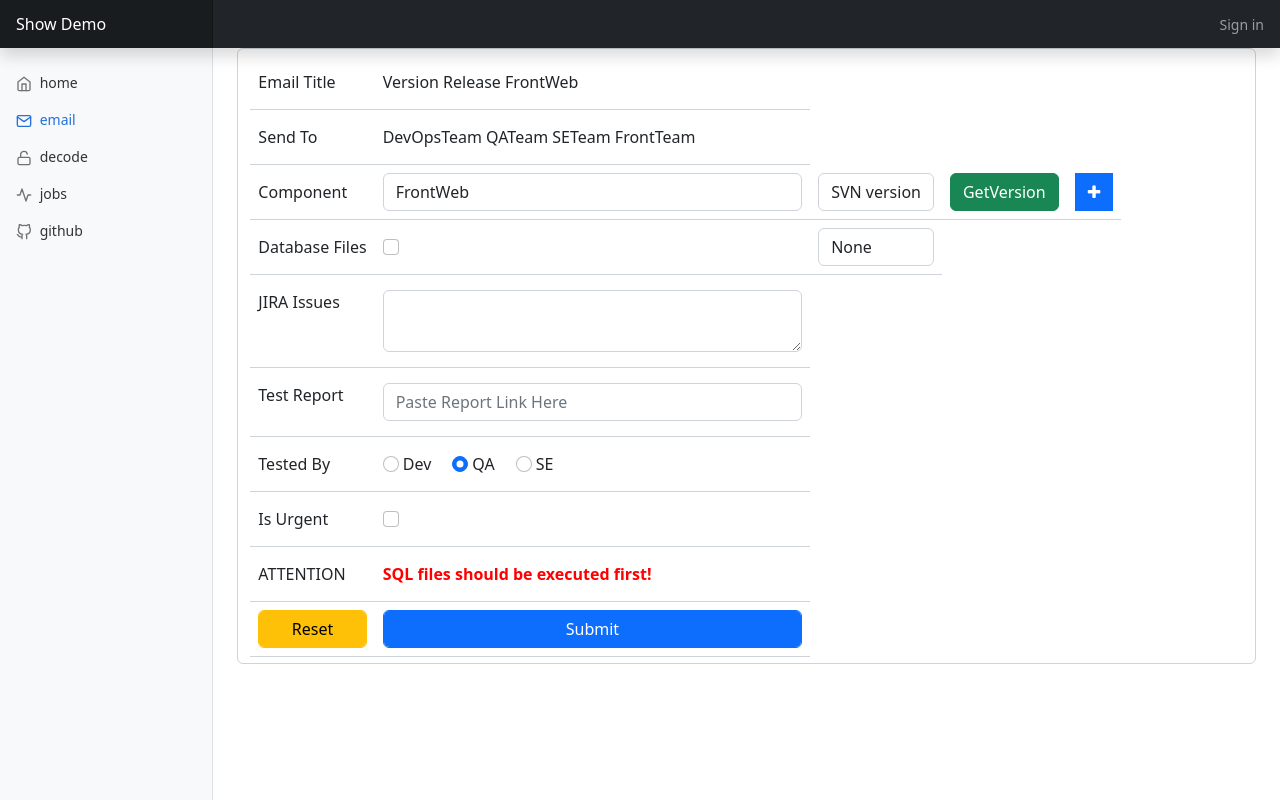
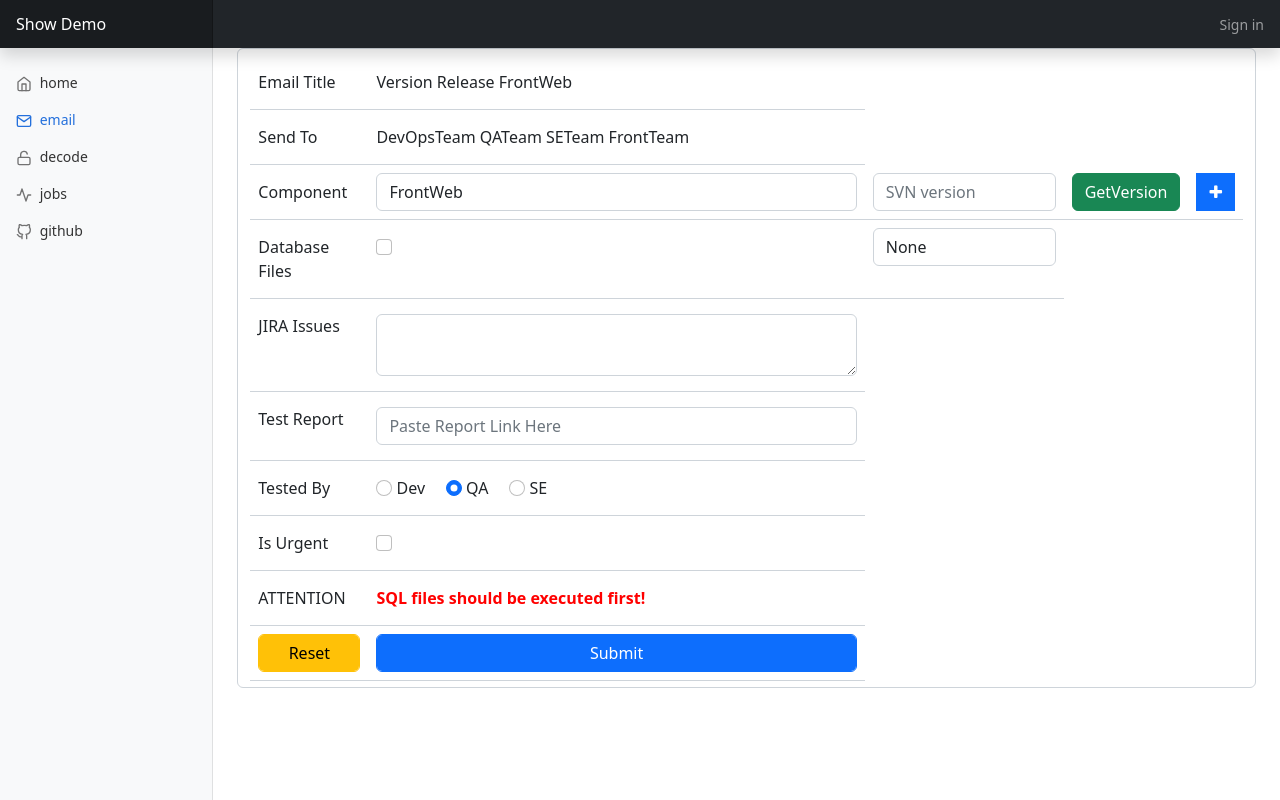
Before and after one commit to FlynnWangNZ/showDemo, a Django app: page /email/ in a window 1280 px wide. Run offline with Django 4.2, Linux system fonts and the light colour scheme.

Commit message:
email front end done

```diff
--- a/static/js/base.js
+++ b/static/js/base.js
@@ -3,7 +3,22 @@
 (() => {
     'use strict'
 
-    feather.replace({'aria-hidden': 'true'})
+    feather.replace({'aria-hidden': 'true'});
+    // Fetch all the forms we want to apply custom Bootstrap validation styles to
+    var forms = document.querySelectorAll('.needs-validation')
+
+    // Loop over them and prevent submission
+    Array.prototype.slice.call(forms)
+        .forEach(function (form) {
+            form.addEventListener('submit', function (event) {
+                if (!form.checkValidity()) {
+                    event.preventDefault()
+                    event.stopPropagation()
+                }
+
+                form.classList.add('was-validated')
+            }, false)
+        })
 })()
 
 
@@ -29,8 +44,9 @@ var csrftoken = getCookie('csrftoken');
 function csrfSafeMethod(method) {
     return (/^(GET|HEAD|OPTIONS|TRACE)$/.test(method));
 }
+
 $.ajaxSetup({
-    beforeSend: function(xhr, settings) {
+    beforeSend: function (xhr, settings) {
         if (!csrfSafeMethod(settings.type) && !this.crossDomain) {
             xhr.setRequestHeader("X-CSRFToken", csrftoken);
         }
--- a/static/js/setup_email/setup_email.js
+++ b/static/js/setup_email/setup_email.js
@@ -12,7 +12,7 @@ $("table").on("click", ".insertRow", function (event) {
     // Table columns
     cols += '<td></td>';
     cols += '<td></td>';
-    cols += '<td><label class="form-control">SVN version</label></td>';
+    cols += '<td><input class="form-control version" placeholder="SVN version" required><div class="invalid-feedback">No version number</div></td>';
     cols += '<td><input type="button" class="btn btn-success getVersion" value="GetVersion"></td>';
     cols += '<td><button class="btn btn-danger rounded-0" id ="deleteRow"><i class="fa fa-trash"></i></button</td>';
     cols += '<td><a class="btn btn-primary rounded-0 insertRow"><i class="fa fa-plus"></i></a></td>';
@@ -38,8 +38,7 @@ $("table").on("click", "#deleteRow", function (event) {
 // Get SVN version from server
 $("table").on("click", ".getVersion", function (event) {
     const componentIndex = $(this).parent().parent().find("select option:selected").val();
-    const $button = $(this);
-    $button.parent().parent().find("label").html(getVersion(componentIndex).msg);
+    $(this).parent().parent().find(".version").val(getVersion(componentIndex).msg);
 });
 
 // Define async ajax function to get SVN version number
@@ -98,7 +97,7 @@ $("#dbFile").on("click", function () {
     }else {
         sendTo = sendTo.replaceAll("DBA", "");
     }
-    $("#dbFileVersion").text(labelValue);
+    $("#dbFileVersion").val(labelValue);
     // append dba to sendTo
     $sendTo.text(sendTo);
 });
@@ -110,4 +109,4 @@ $("#isUrgent").on("click", function(){
         $attention += "<div>URGENT! Please upgrade to this version ASAP</div>";
     }
     $("#attention").html($attention);
-})
+});
--- a/templates/setup_email/index.html
+++ b/templates/setup_email/index.html
@@ -11,7 +11,7 @@
 {% endblock %}
 
 {% block content %}
-    <form class="email_form">
+    <form class="email_form needs-validation" novalidate>
         <table class="email_table table form-control">
             <tr><!-- Email title. [Done] Auto change when component changes -->
                 <td>
@@ -38,7 +38,7 @@
                         <option value="{{ key }}">{{ value }}</option>
                     {% endfor %}
                 </select></td>
-                <td><label class="form-control">SVN version</label></td>
+                <td><input class="form-control version" placeholder="SVN version" required><div class="invalid-feedback">No version number</div></td>
                 <td><input type="button" class="btn btn-success getVersion" value="GetVersion"></td>
                 <td><a class="btn btn-primary rounded-0 insertRow"><i class="fa fa-plus"></i></a></td>
             </tr>
@@ -52,7 +52,7 @@
                         <label class="form-check-label" for="dbFile"></label>
                     </div>
                 </td>
-                <td><label class="form-control" id="dbFileVersion">None</label></td>
+                <td><input class="form-control" id="dbFileVersion" value="None" readonly></td>
             </tr>
             <tr><!-- JIRA Issues [Done] Add multi Jira Issues -->
                 <td>
@@ -60,7 +60,7 @@
                 </td>
                 <td>
                     <div class="form-control-plaintext">
-                        <textarea class="form-control" name="jiraIssues"></textarea>
+                        <textarea class="form-control" name="jiraIssues" required></textarea><div class="invalid-feedback">Content can not be null</div>
                     </div>
                 </td>
             </tr>
@@ -70,8 +70,9 @@
                 </td>
                 <td>
                     <div class="form-control-plaintext">
-                        <input class="form-control" type="text" id="reportLink" name="reportLink"
-                               placeholder="Paste Report Link Here">
+                        <input class="form-control" type="url" id="reportLink" name="reportLink"
+                               placeholder="Paste Report Link Here" required>
+                        <div class="invalid-feedback">Not a valid URL</div>
                     </div>
                 </td>
             </tr>
@@ -111,7 +112,7 @@
                     </div>
                 </td>
             </tr>
-            <tr><!-- [TODO] submit will do a boostrap form check -->
+            <tr><!-- [Done] submit will do a boostrap form check -->
                 <td><input type="reset" class="btn btn-warning form-control"></td>
                 <td><input type="submit" class="btn btn-primary form-control"></td>
             </tr>
```
